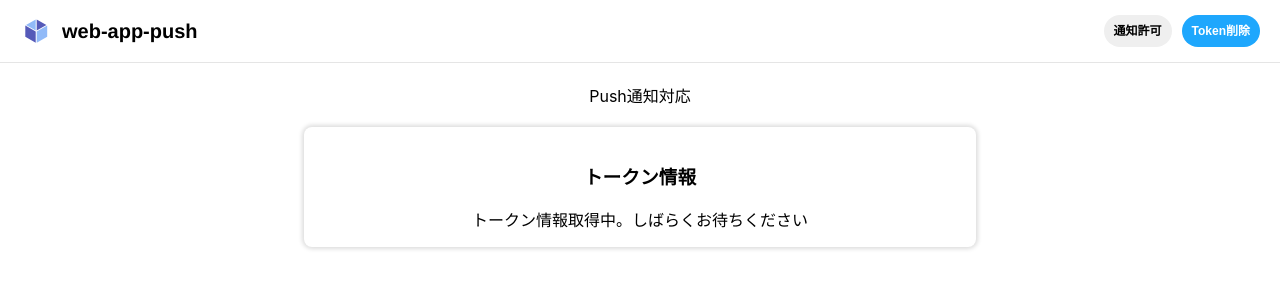
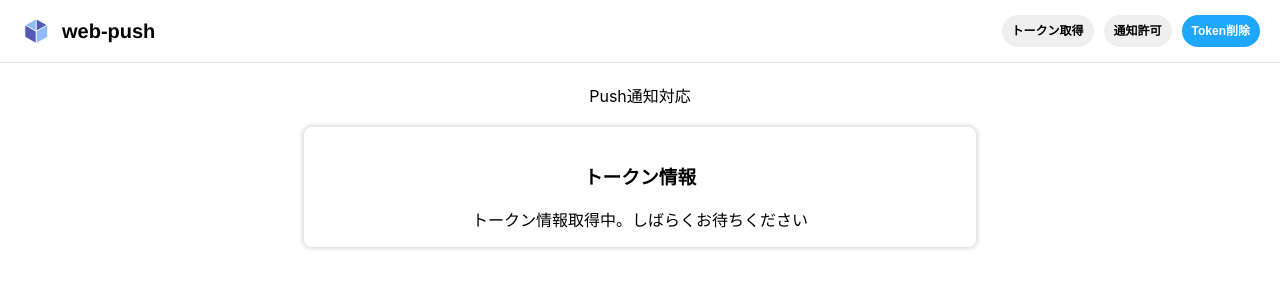
Before and after one commit to r3-endo/web-push-fcm, a React (Create React App) app in the folder frontend/: page / in a window 1280 px wide. Shown: the top 300 px of the page. Built offline with nearby package versions, Linux system fonts and the light colour scheme; no server answers.

Commit message:
トークン取得ボタン押下

```diff
--- a/frontend/src/App.tsx
+++ b/frontend/src/App.tsx
@@ -85,6 +85,7 @@ function App() {
   return (
     <div className="App">
       <Header
+        onRequestTokenToFirebase={requestTokenToServer}
         onRequestPermission={requestPermission}
         onDeleteTokenFromFirebase={deleteTokenFromFirebase}
       ></Header>
--- a/frontend/src/components/molecules/layout/Header.tsx
+++ b/frontend/src/components/molecules/layout/Header.tsx
@@ -4,11 +4,13 @@ import "./Header.css";
 import { Button } from "../../atoms/button/Button";
 
 interface HeaderProps {
+  onRequestTokenToFirebase: () => void;
   onRequestPermission: () => void;
   onDeleteTokenFromFirebase: () => void;
 }
 
 export const Header = ({
+  onRequestTokenToFirebase,
   onRequestPermission,
   onDeleteTokenFromFirebase,
 }: HeaderProps) => (
@@ -36,10 +38,16 @@ export const Header = ({
             />
           </g>
         </svg>
-        <h1>web-app-push</h1>
+        <h1>web-push</h1>
       </div>
       <div>
         <>
+          <Button
+            primary={false}
+            size="small"
+            onClick={onRequestTokenToFirebase}
+            label="トークン取得"
+          ></Button>
           <Button
             primary={false}
             size="small"
```
